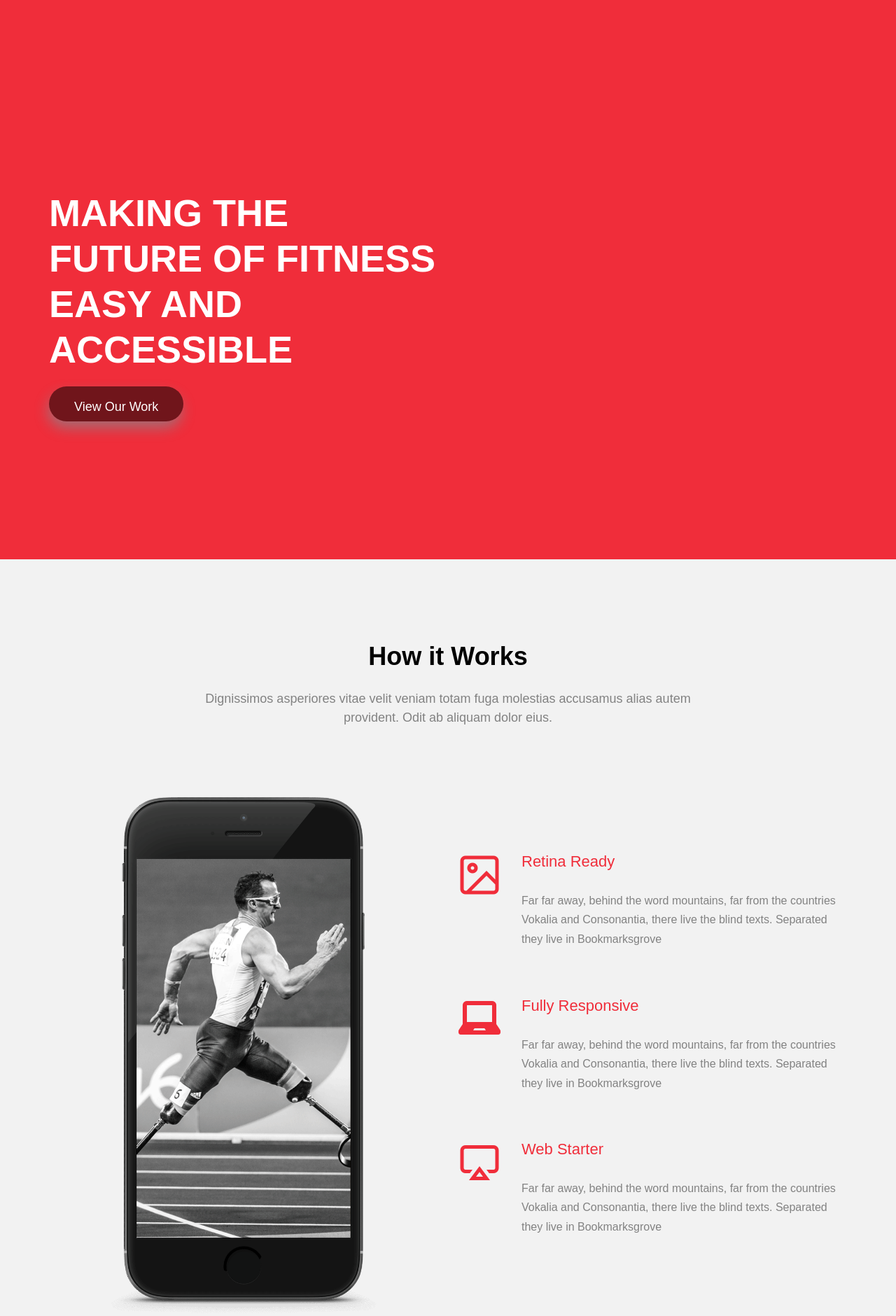
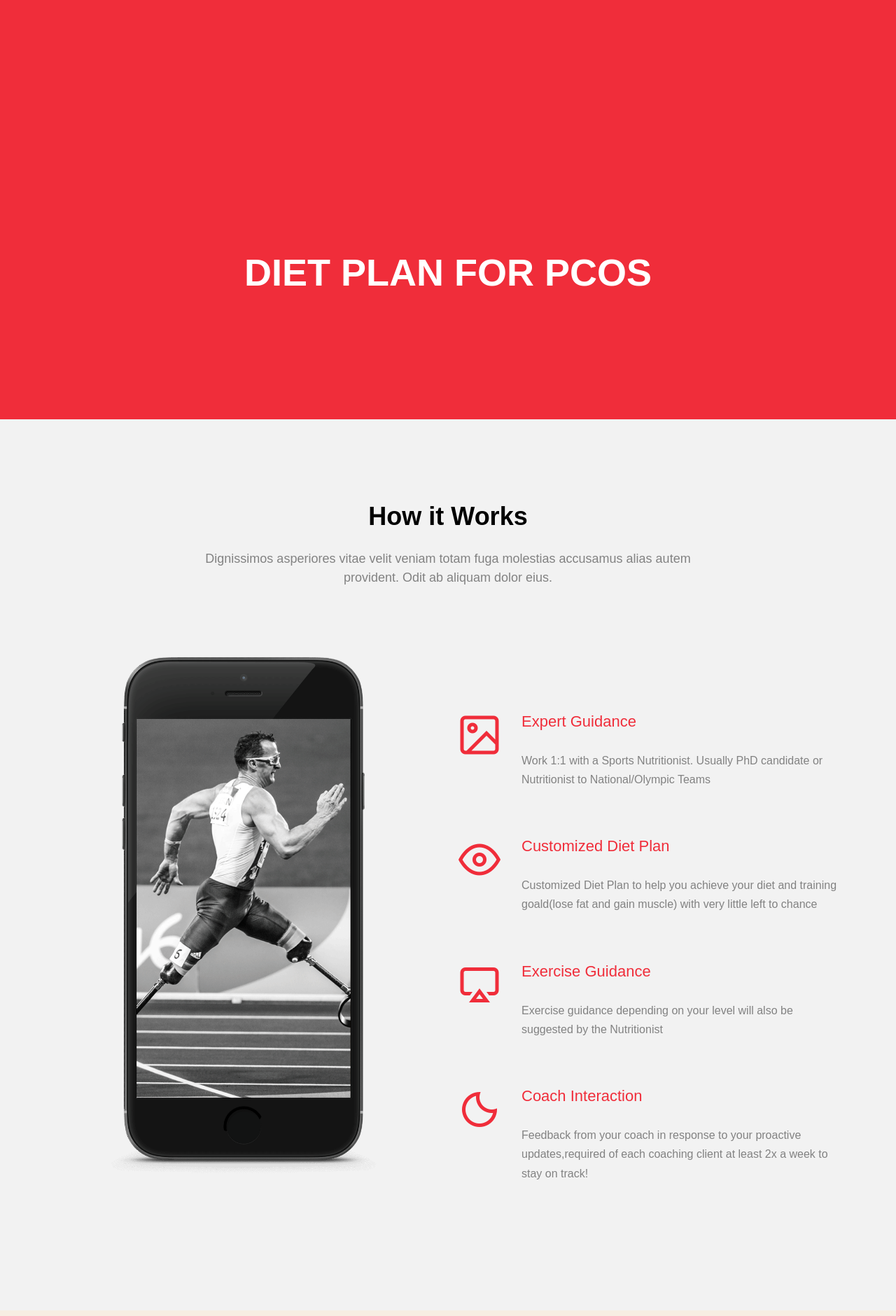
Before and after one commit to hrishavjha/Gym, a Django app: page /product/3 in a window 1280 px wide. Shown: the part 98-1978 px from the top of the page at 70% size. Run offline with Django 3.2, Linux system fonts and the light colour scheme; data comes from the database, SQL or seed files in the repository; both versions use the stored data as it was after the commit; some libraries are stand-ins or nearby versions; some web fonts are replaced.

Commit message:
frontend 2

```diff
--- a/static/CSS/style.css
+++ b/static/CSS/style.css
@@ -597,7 +597,7 @@ h1, h2, h3, h4, h5, h6, figure {
   }
 }
 
-.iphone {
+.test {
   width: 80%;
   margin: 0 auto;
 }
--- a/templates/home/home.html
+++ b/templates/home/home.html
@@ -78,7 +78,7 @@
 			</div>
 			<div class="row">
 				<div class="col-md-6">
-					<div class="iphone">
+					<div class="test">
 						<img class="img-responsive" src="{% static 'images/home2.jpg' %}" >
 					</div>
 				</div>
--- a/templates/products/product.html
+++ b/templates/products/product.html
@@ -30,22 +30,20 @@
 			</div>
 		</div>
 	</nav>
-    <header id="fh5co-header" class="fh5co-cover" role="banner" style="background-image:{% static 'images/img_bg_1.jpg' %};" data-stellar-background-ratio="0.5">
+    <header id="fh5co-header" class="fh5co-cover fh5co-cover-sm" role="banner" data-stellar-background-ratio="0.5">
 		<div class="overlay"></div>
 		<div class="container">
 			<div class="row">
-				<div class="col-md-6">
+				<div class="col-md-8 col-md-offset-2 text-center">
 					<div class="display-t">
 						<div class="display-tc animate-box" data-animate-effect="fadeIn">
-							<h1>Making the Future of Fitness Easy and Accessible</h1>
-							<p><a href="#" class="btn btn-primary btn-lg with-arrow">View Our Work</a></p>
+							<h1>DIET PLAN FOR PCOS</h1>
 						</div>
 					</div>
 				</div>
 			</div>
 		</div>
-	</header>
-		<div id="fh5co-services" class="fh5co-bg-section">
+	</header>	<div id="fh5co-services" class="fh5co-bg-section">
 		<div class="container">
 			<div class="row animate-box">
 				<div class="col-md-8 col-md-offset-2 text-center fh5co-heading">
@@ -56,7 +54,7 @@
 			</div>
 			<div class="row">
 				<div class="col-md-6">
-					<div class="iphone">
+					<div class="test">
 						<img class="img-responsive" src="images/iphone.png" alt="iphone">
 					</div>
 				</div>
@@ -67,19 +65,17 @@
 								<span class="icon">
 									<i class="icon-image"></i>
 								</span>
-								<h3>Retina Ready</h3>
-								<p>Far far away, behind the word mountains, far from the countries Vokalia and Consonantia,
-									there live the blind texts. Separated they live in Bookmarksgrove</p>
+								<h3>Expert Guidance</h3>
+								<p>Work 1:1 with a Sports Nutritionist. Usually  PhD candidate or Nutritionist to National/Olympic Teams</p>
 							</div>
 						</div>
 						<div class="col-md-12 col-sm-12">
 							<div class="feature-center animate-box" data-animate-effect="fadeIn">
 								<span class="icon">
-									<i class="icon-laptop"></i>
+									<i class="icon-eye"></i>
 								</span>
-								<h3>Fully Responsive</h3>
-								<p>Far far away, behind the word mountains, far from the countries Vokalia and Consonantia,
-									there live the blind texts. Separated they live in Bookmarksgrove</p>
+								<h3>Customized Diet Plan</h3>
+								<p>Customized Diet Plan to help you achieve your diet and training goald(lose fat and gain muscle) with very little left to chance</p>
 							</div>
 						</div>
 						<div class="col-md-12 col-sm-12">
@@ -87,9 +83,17 @@
 								<span class="icon">
 									<i class="icon-air-play"></i>
 								</span>
-								<h3>Web Starter</h3>
-								<p>Far far away, behind the word mountains, far from the countries Vokalia and Consonantia,
-									there live the blind texts. Separated they live in Bookmarksgrove</p>
+								<h3>Exercise Guidance</h3>
+								<p>Exercise guidance depending on your level will also be suggested by the Nutritionist</p>
+							</div>
+						</div>
+						<div class="col-md-12 col-sm-12">
+							<div class="feature-center animate-box" data-animate-effect="fadeIn">
+								<span class="icon">
+									<i class="icon-moon"></i>
+								</span>
+								<h3>Coach Interaction</h3>
+								<p>Feedback from your coach in response to your proactive updates,required of each coaching client at least 2x a week to stay on track!</p>
 							</div>
 						</div>
 					</div>
```
Also changed, not shown: db.sqlite3, static/images/lady.png (added).
